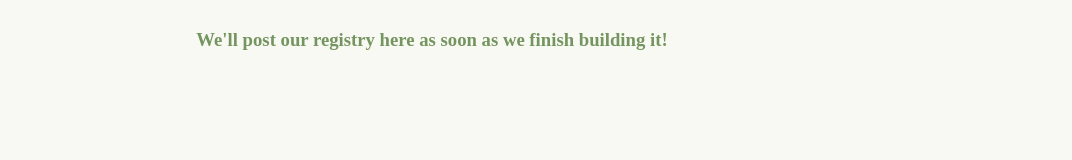
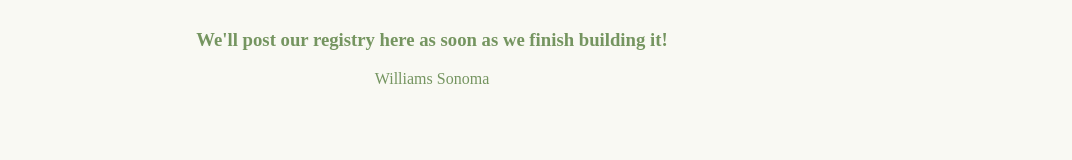
Before and after one commit to colecrum26/wedding, a React (Create React App) app in the folder wedding-website/: page /registry in a window 1280 px wide. Shown: the part 220-380 px from the top of the page, without its empty margins (208-1280 px from the left). Built offline with nearby package versions, Linux system fonts and the light colour scheme.

Commit message:
ws registry link

```diff
--- a/wedding-website/src/pages/registry.jsx
+++ b/wedding-website/src/pages/registry.jsx
@@ -1,3 +1,4 @@
+import { NavLink } from "react-router-dom";
 import Header from "../components/header";
 import RSVPButton from "../components/rsvpBtn";
 
@@ -7,6 +8,13 @@ export default function Registry() {
       <Header />
       <div className="content-wrapper">
         <h3>We'll post our registry here as soon as we finish building it!</h3>
+        <NavLink
+          to="/https://www.williams-sonoma.com/registry/jp2xlwtlrt/registry-list.html"
+          target="_blank"
+          rel="noreferrer"
+        >
+          Williams Sonoma
+        </NavLink>
       </div>
       <RSVPButton />
     </div>
```
